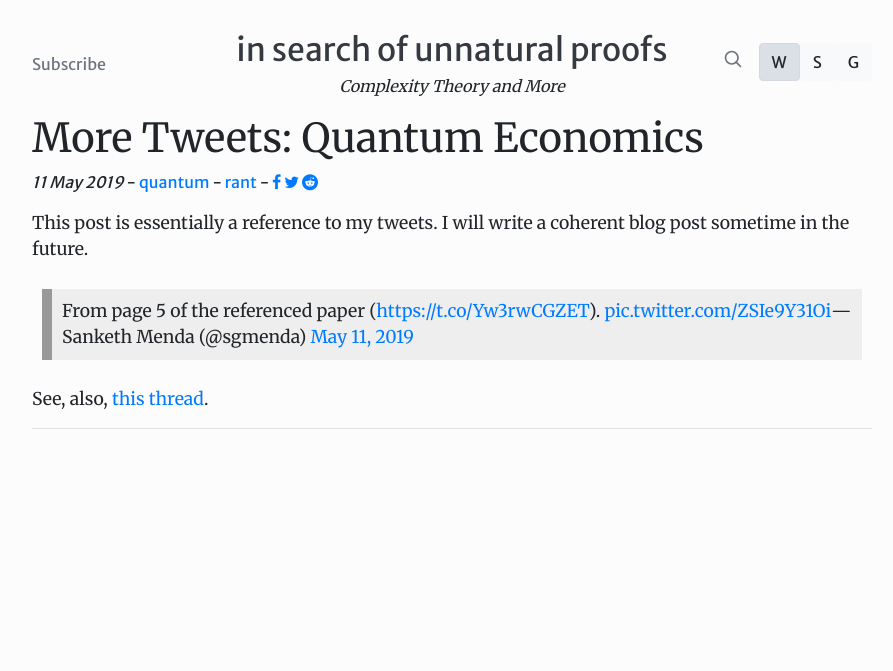
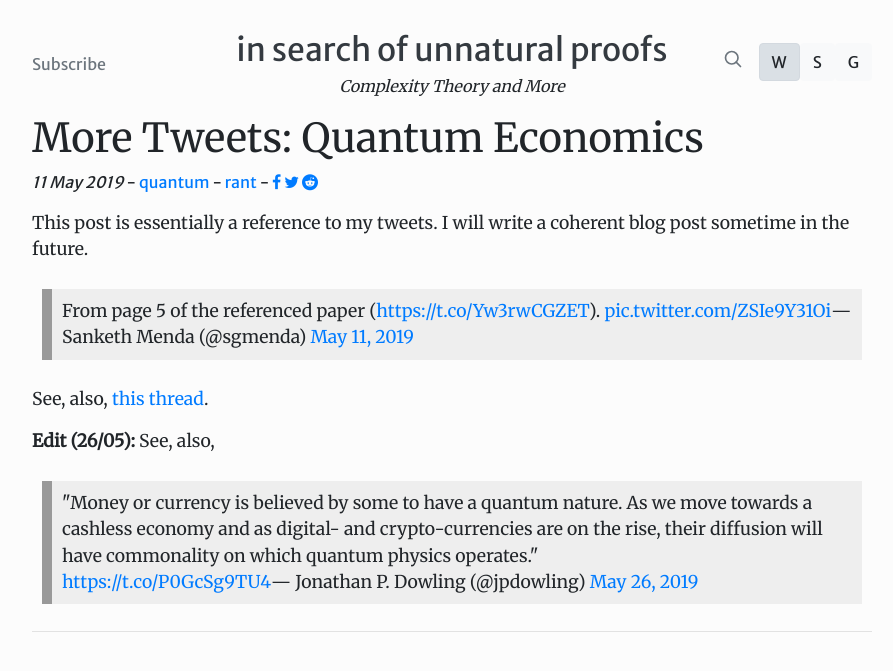
Before and after one commit to unnatural-proofs/unnatural-proofs.github.io, a Jekyll site: the page built from _posts/2019-5-11-more-tweets-quantum-economics.md, in a window 1280 px wide. Shown: the top 671 px of the page, without its empty margins (188-1081 px from the left). Built offline with Jekyll 4.4.1, drawn with Linux system fonts in a browser that asks for light colours; nearby versions of some CDN libraries; comment, search, counter and statistics services are not loaded.

Commit message:
add a link to jpdowling's tweet

```diff
--- a/_posts/2019-5-11-more-tweets-quantum-economics.md
+++ b/_posts/2019-5-11-more-tweets-quantum-economics.md
@@ -14,3 +14,8 @@ This post is essentially a reference to my tweets. I will write a coherent blog
 <script async src="https://platform.twitter.com/widgets.js" charset="utf-8"></script>
 
 See, also, [this thread](https://twitter.com/sgmenda/status/1126907682626125824).
+
+**Edit (26/05):** See, also,
+
+<blockquote class="twitter-tweet tw-align-center" data-lang="en"><p lang="en" dir="ltr">&quot;Money or currency is believed by some to have a quantum nature. As we move towards a cashless economy and as digital- and crypto-currencies are on the rise, their diffusion will have commonality on which quantum physics operates.&quot; <br> <a href="https://t.co/P0GcSg9TU4">https://t.co/P0GcSg9TU4</a></p>&mdash; Jonathan P. Dowling (@jpdowling) <a href="https://twitter.com/jpdowling/status/1132462366950600704?ref_src=twsrc%5Etfw">May 26, 2019</a></blockquote>
+<script async src="https://platform.twitter.com/widgets.js" charset="utf-8"></script>
```
